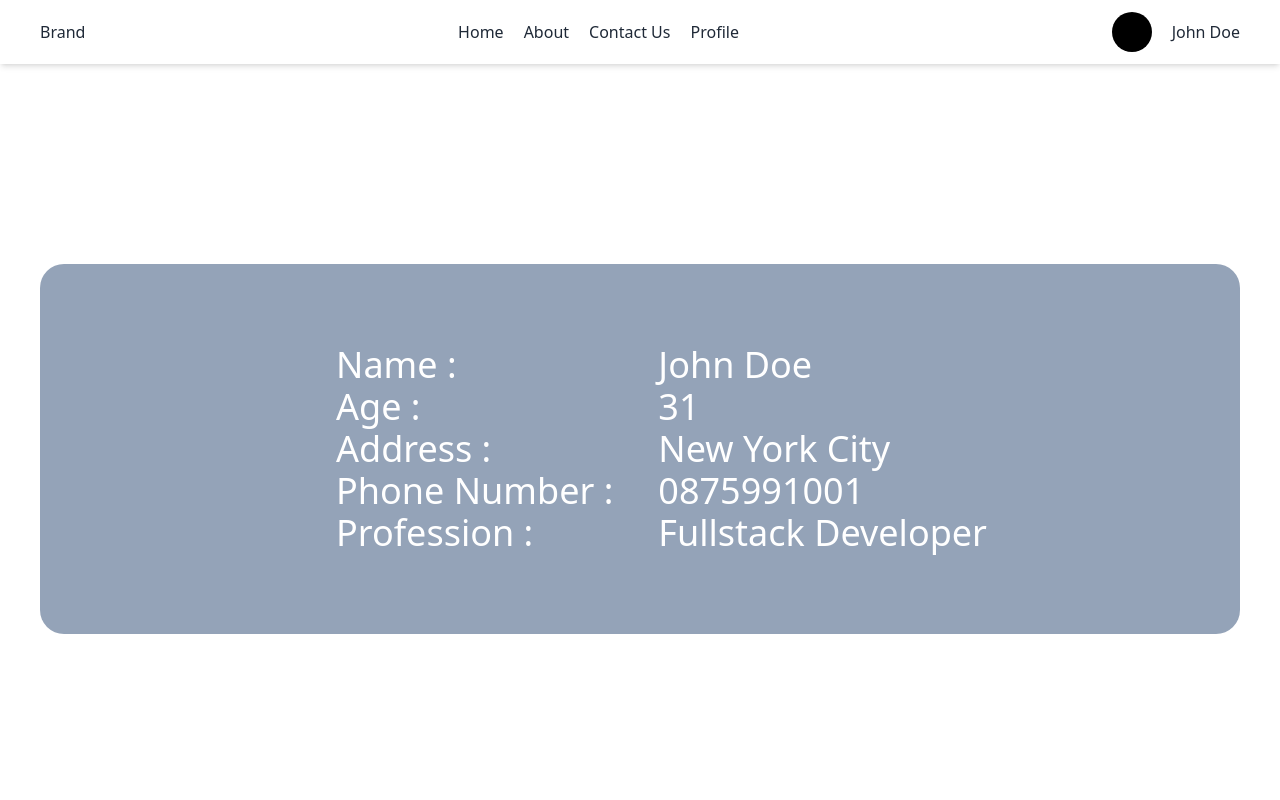
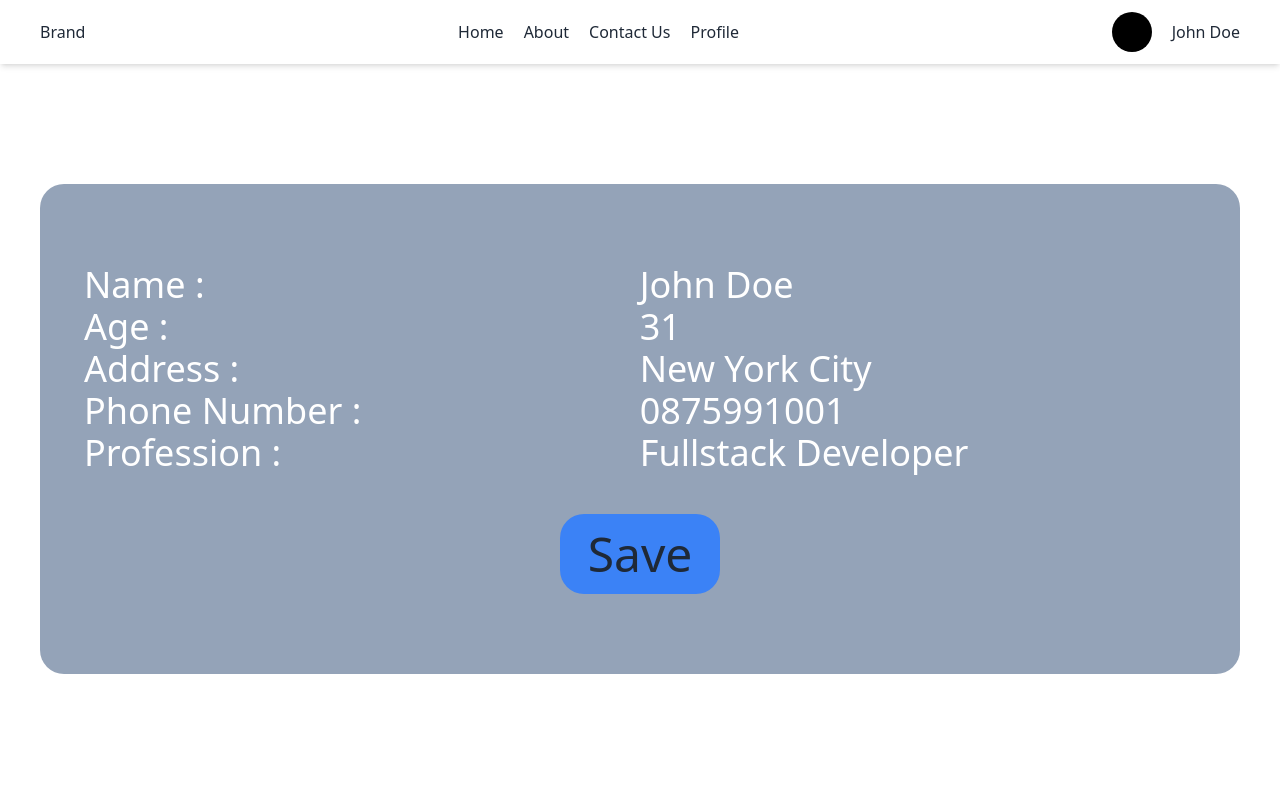
Before and after one commit to fulsep/fgh21-team-project, a React (Vite) app: page /Profile in a window 1280 px wide. Shown: the top 800 px of the page. Built offline with nearby package versions, Linux system fonts and the light colour scheme.

Commit message:
add: add button save profile

```diff
--- a/src/components/Navbar.jsx
+++ b/src/components/Navbar.jsx
@@ -16,7 +16,7 @@ function Navbar() {
           <Link to="/contact">Contact Us</Link>
         </li>
         <li>
-          <Link to="/">Profile</Link>
+          <Link to="/Profile">Profile</Link>
         </li>
       </ul>
       <div className="flex gap-5 items-center">
--- a/src/pages/Profile.jsx
+++ b/src/pages/Profile.jsx
@@ -9,7 +9,7 @@ function Profile(){
     return(
     <Layout>
         <div className='min-h-screen p-10'>
-            <div className="w-full mt-40 flex justify-center bg-slate-400 pt-20 pb-20 rounded-3xl">
+            <div className="w-full mt-20 flex flex-col justify-center bg-slate-400 pt-20 pb-20 rounded-3xl">
                 <table className="text-white text-4xl">
                         <tr className="">
                             <td className=" pl-11">Name :</td>
@@ -32,6 +32,9 @@ function Profile(){
                             <td className="pl-11">Fullstack Developer</td>
                         </tr>
                 </table>
+                <div className="w-full h-20 flex justify-center mt-10">
+                    <button className="w-40 text-5xl bg-blue-500 rounded-3xl">Save</button>
+                </div>
             </div>
         </div>
     </Layout>
```
